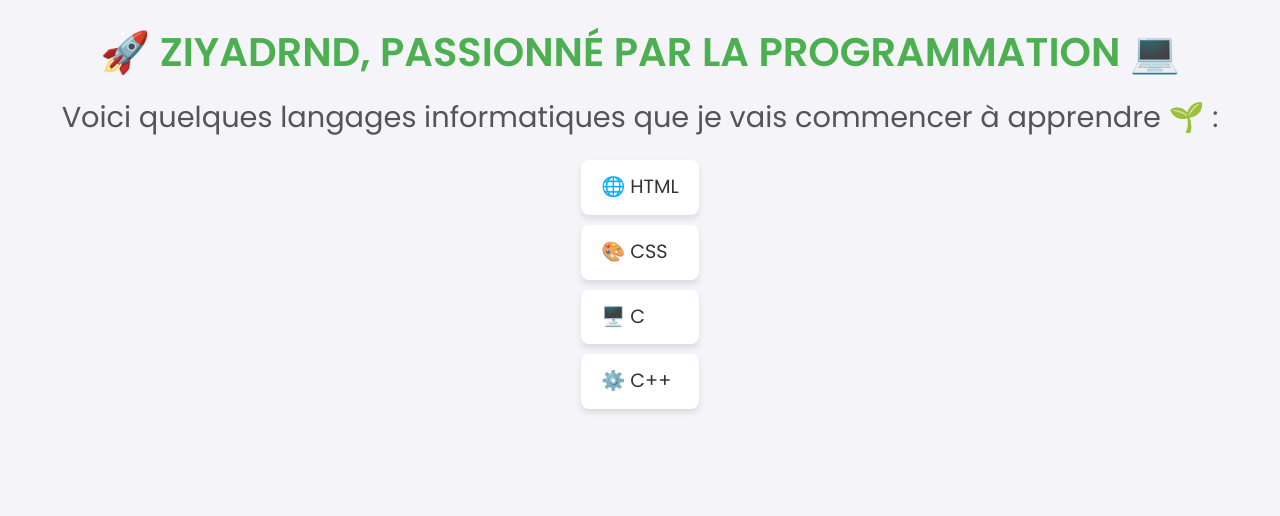
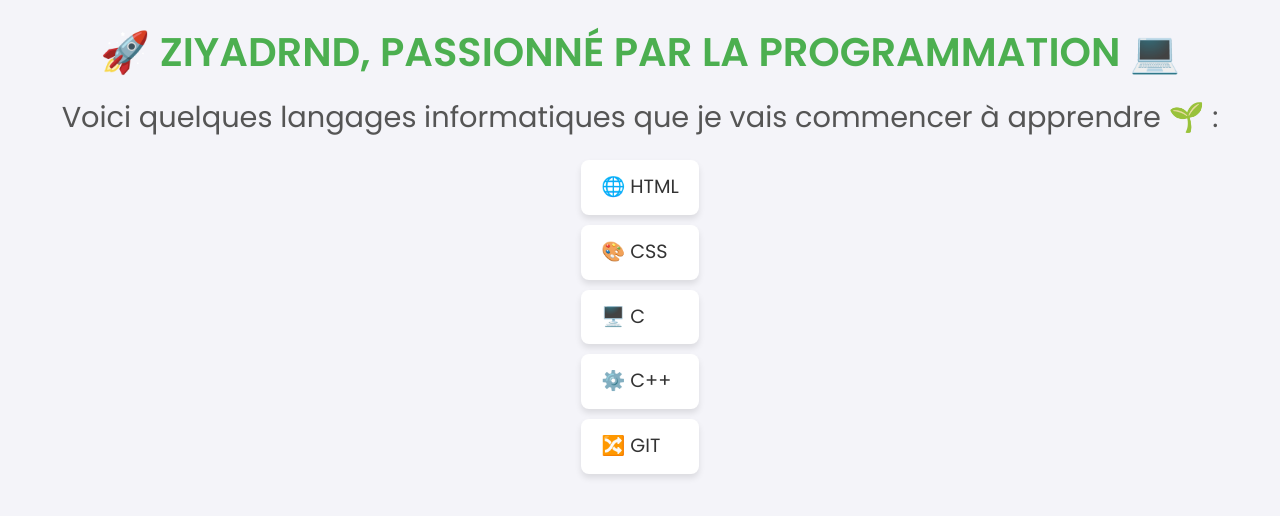
Before and after one commit to ZiadRnd/ZiadRnd.github.io, a plain HTML site: page index.html in a window 1280 px wide. Drawn offline with Linux system fonts and the light colour scheme.

Commit message:
[HTML][add git]

```diff
--- a/index.html
+++ b/index.html
@@ -16,6 +16,7 @@
         <li>🎨 CSS</li>
         <li>🖥️ C</li>
         <li>⚙️ C++</li>
+        <li>🔀 GIT</li>
     </ul>
 </body>
 </html>
```
